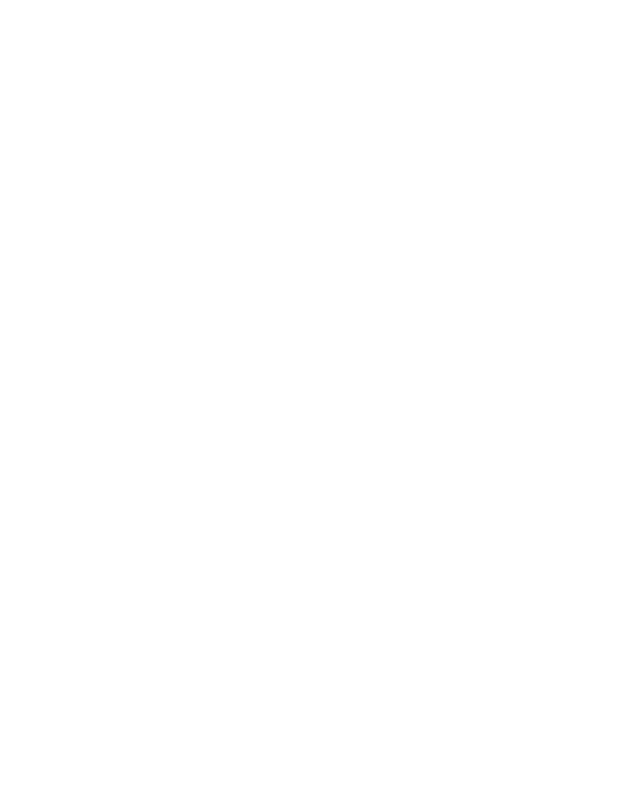
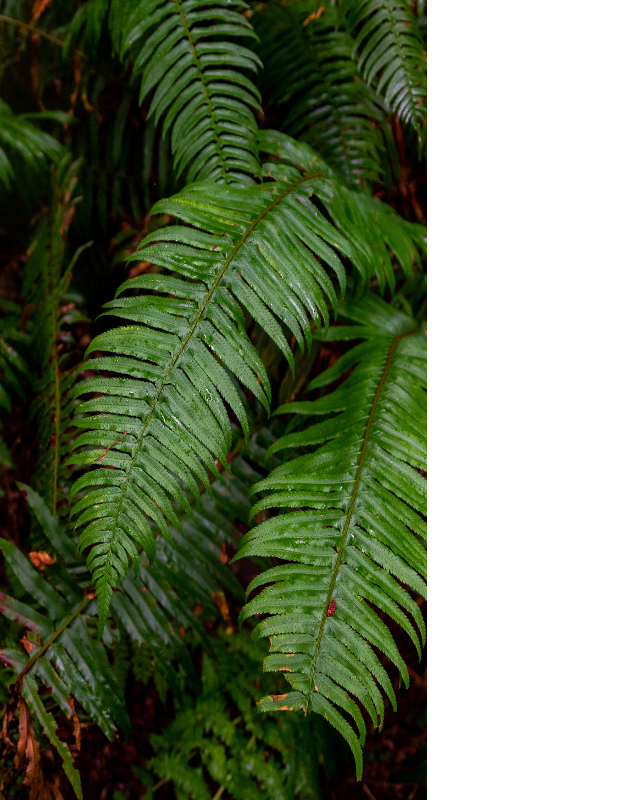
Before and after one commit to devashishchakraborty/signup-form, a plain HTML site: page index.html in a window 1280 px wide. Shown: the whole page, without its empty margins (0-640 px from the left). Drawn offline with Linux system fonts and the light colour scheme.

Commit message:
Added the background image to the side area

```diff
--- a/index.html
+++ b/index.html
@@ -5,9 +5,14 @@
     <meta http-equiv="X-UA-Compatible" content="IE=edge">
     <meta name="viewport" content="width=device-width, initial-scale=1.0">
     <link rel="stylesheet" href="styles.css">
-    <title>Document</title>
+    <title>Sign up Form</title>
 </head>
 <body>
-
+    <div class="container">
+        <div class="side-area">
+            <!-- <div class="odin-logo"></div> -->
+        </div>
+        <div class="form-area"></div>
+    </div>
 </body>
 </html>
--- a/styles.css
+++ b/styles.css
@@ -2,3 +2,25 @@
     font-family: norse-bold;
     src: url(fonts/Norse-Bold.otf);
 }
+
+body{
+    margin: 0;
+}
+
+.container{
+    display: flex;
+    width: 100vw;
+    height: 100vh;
+    align-items: stretch;
+}
+
+.side-area{
+    flex: 1;
+    background-image: url("images/background.png");
+    background-repeat: no-repeat;
+    background-size: 100% 100%;
+}
+
+.form-area{
+    flex: 2;
+}
```
